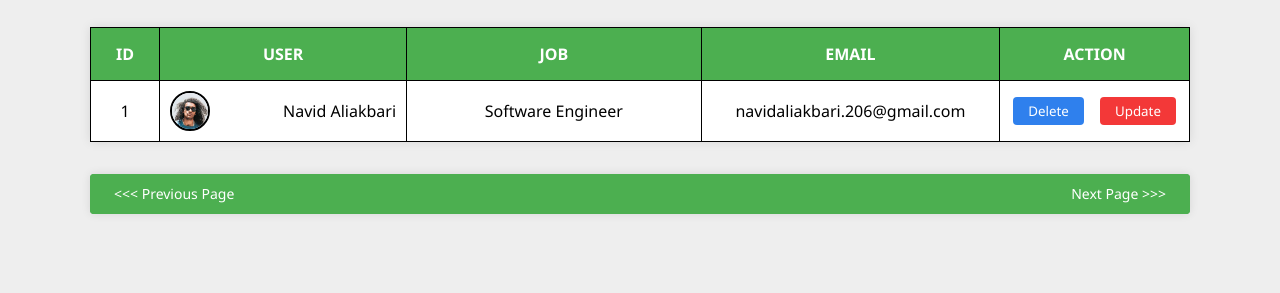
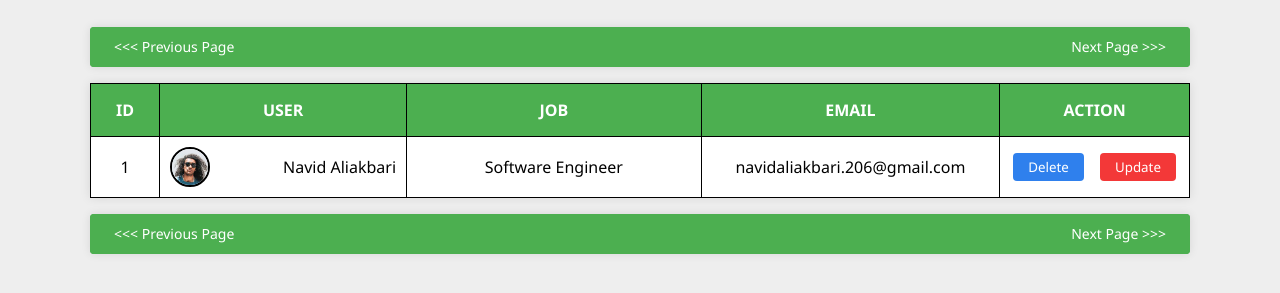
Before and after one commit to N7VID/HW9-MaktabSharif, a plain HTML site: page 2/index.html in a window 1280 px wide. Shown: the part 509-802 px from the top of the page. Drawn offline with nearby package versions, Linux system fonts and the light colour scheme; no server answers.

Commit message:
Add top pagination for table

```diff
--- a/2/index.html
+++ b/2/index.html
@@ -33,6 +33,14 @@
     </div>
     <div class="user-list">
       <h1>User List</h1>
+      <div class="pagination-top">
+        <button id="prev" onclick="prevPageButtonHandler()">
+          <<< Previous Page
+        </button>
+        <button id="next" onclick="nextPageButtonHandler()">
+          Next Page >>>
+        </button>
+      </div>
       <table>
         <thead>
           <tr>
--- a/2/style.css
+++ b/2/style.css
@@ -69,7 +69,7 @@ table {
   border-collapse: collapse;
   background-color: #fff;
   box-shadow: 0 0 10px rgba(0, 0, 0, 0.1);
-  margin-bottom: 2rem;
+  margin-bottom: 1rem;
   th,
   td {
     text-align: center;
@@ -133,7 +133,8 @@ table {
   justify-content: space-around;
 }
 
-.pagination {
+.pagination,
+.pagination-top {
   box-shadow: 0 0 10px rgba(0, 0, 0, 0.1);
   background-color: #4caf50;
   display: flex;
@@ -162,3 +163,7 @@ table {
     transition: all 0.25s ease;
   }
 }
+
+.pagination-top {
+  margin-bottom: 1rem;
+}
```
